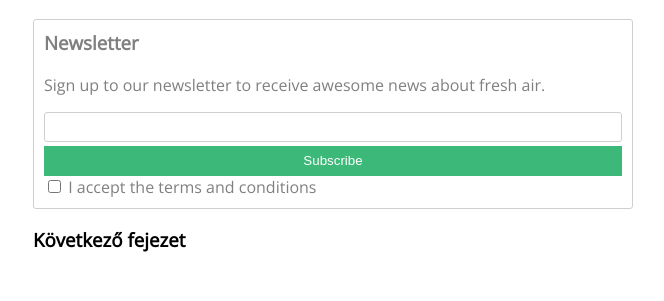
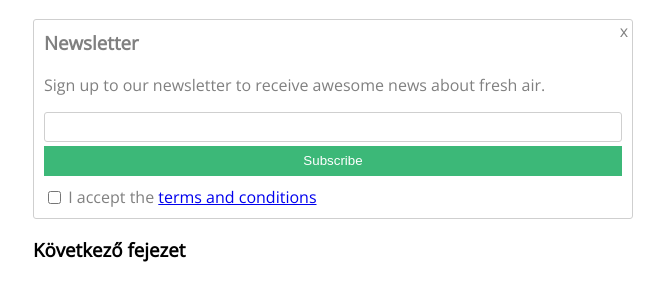
Before and after one commit to AblonczyAttila/gyakorlas, a plain HTML site: page index.html in a window 1280 px wide. Shown: the part 67-368 px from the top of the page, without its empty margins (307-971 px from the left). Drawn offline with nearby package versions, Linux system fonts and the light colour scheme.

Commit message:
Add files via upload

```diff
--- a/index.html
+++ b/index.html
@@ -26,9 +26,13 @@
                  <button type="submit">Subscribe</button>
                  <input type="checkbox" name="" id="terms">
                  <label for="terms">
-                      I accept the terms and conditions
+                      I accept the <a href="http://" target="_blank" rel="noopener noreferrer">
+                      terms and conditions</a>
                 </label>
              </form>
+             <div id="closex">
+                x
+             </div>
          </div>
         <h3>
             Következő fejezet
--- a/style.css
+++ b/style.css
@@ -9,6 +9,8 @@
     border: thin solid #cfcfcf;
     border-radius : 3px;
     padding: 10px;
+    position: relative;
+    padding-bottom: 10px;
 }
 .newsletter button{
 background-color: #3cb878;
@@ -17,6 +19,7 @@ border: none;
 display: block;
 width: 100%;
 height: 30px;
+margin-bottom: 10px;
 
 
 }
@@ -32,3 +35,12 @@ box-sizing: border-box;
 .newsletter h3 {
 margin-top: 0;
 }
+.newsletter #terms {
+    position: relative;
+    top: 1px;
+}
+.newsletter #closex{
+    position: absolute;
+    top: 0;
+    right: 4px;
+}
```
